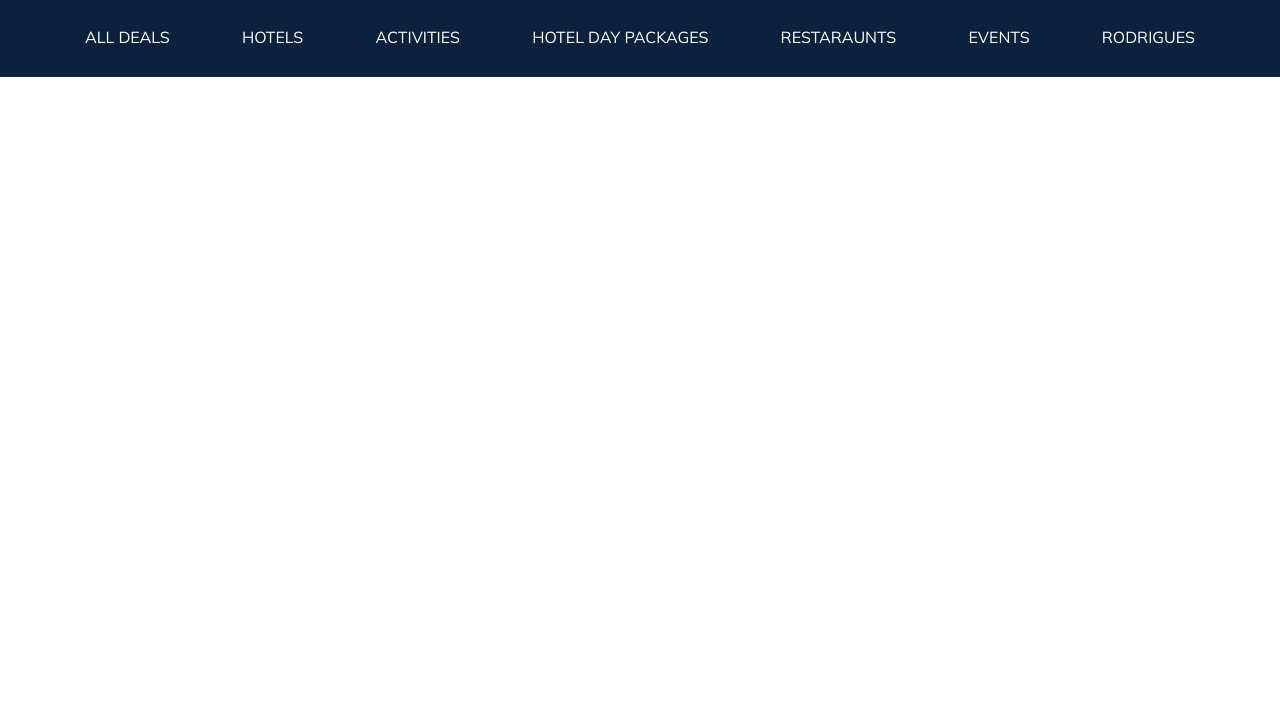
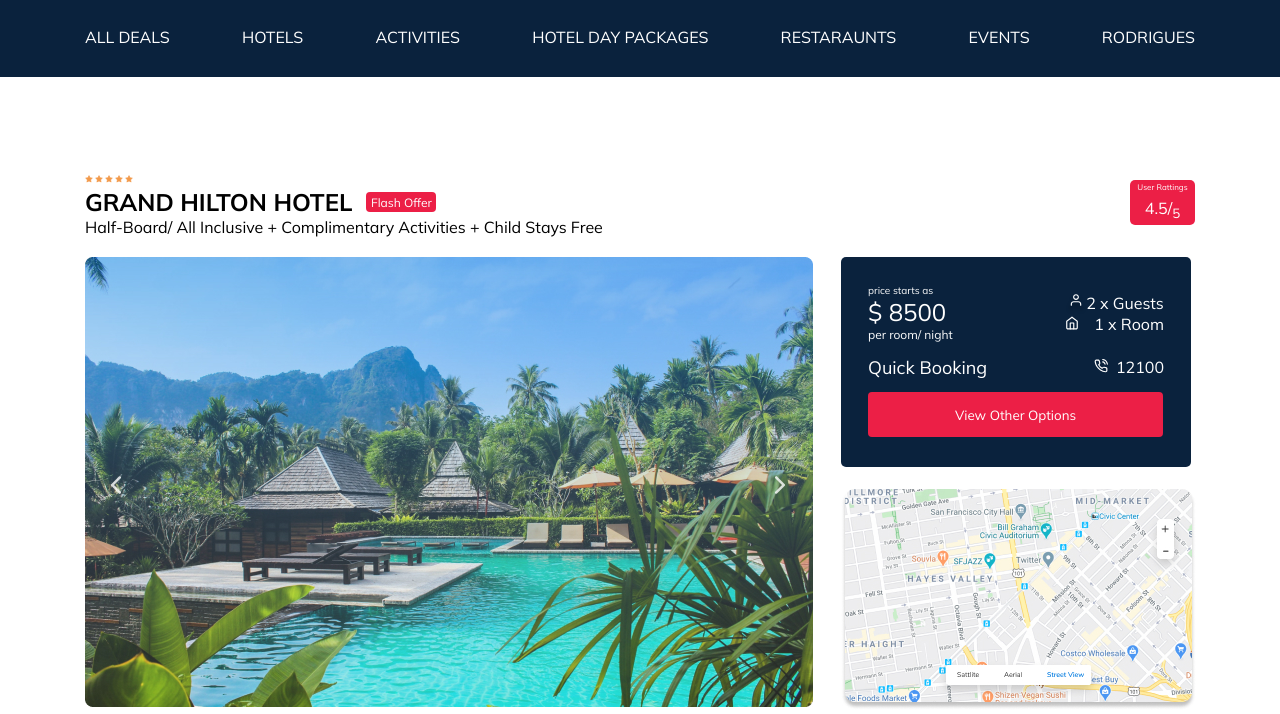
Before and after one commit to nanojava1/tour-plan, a plain HTML site: page index.html in a window 1280 px wide. Shown: the part 123-837 px from the top of the page. Before the commit the page ends 800 px from the top, so only its background shows below. Drawn offline with Linux system fonts and the light colour scheme.

Commit message:
end block hotel

```diff
--- a/index.html
+++ b/index.html
@@ -46,5 +46,60 @@
       </nav>
       </div>
   </header>
+  <section class="hotel">
+    <div class="hotel__container">
+   <div class="hotel-name">
+    <img src="img/stars.svg" alt="stars">
+    <div class="hotel-name__container">
+    <h1 class="Name">Grand Hilton Hotel</h1>
+    <div class="flash-offer">
+      Flash Offer
+    </div>
+  </div>
+  <div class="hotel-name__text">
+    Half-Board/ All Inclusive + Complimentary Activities + Child Stays Free
+  </div>
+</div>
+   <div class="hotel-name__rating">
+    <span class="rate-text">User Rattings</span>
+    <div>
+    4.5/<sub>5</sub>
+    </div>
+  </div>
+   </div>
+   <div class="hotel__rent">
+   <div class="hotel__images">
+    <img src="img/Slider.jpg" alt="" class="hotel__images--hotel">
+  </div>
+  <div class="hotel__rent--container">
+
+  <div class="hotel__price">
+  <div class="hotel__price--start">
+    <div class="hotel__price--price">
+    <span class="start">price starts as</span>
+    <span class="price">$ 8500</span>
+    <span class="night">per room/ night</span>
+  </div>
+  <div class="hotel__price--room">
+    <span class="guest"><img src="img/user.svg" alt="">2 x Guests</span>
+    <span class="room"><img src="img/Vector.svg" class="img-room">1 x Room</span>
+  </div>
+  </div>
+  <div class="hotel__price--booking">
+    <span class="booking">Quick Booking</span>
+    <span class="number"><img src="img/phone-call.svg" alt="" class="phone-call">12100</span>
+  </div>
+    <button class="hotel__price--button">View Other Options</button>
+  </div>
+  <div class="map-img">
+    <img src="img/Map.jpg" alt="">
+  </div>
+</div>
+</div>
+</div>
+  </section>
+ <section class="newsletter">
+
+ </section>
 </body>
 </html>
--- a/sass/_settings.sass
+++ b/sass/_settings.sass
@@ -10,3 +10,5 @@
 .container
   max-width: 1110px
   margin: 0px 128px
+.hotel__price
+  font-family: 'Nunito',serif
--- a/sass/sections/_header.sass
+++ b/sass/sections/_header.sass
@@ -43,6 +43,7 @@
   display: flex
   justify-content: space-around
   align-items: center
+  margin-bottom: 90px
 .nav
   width: 1110px
   display: flex
--- /dev/null
+++ b/sass/sections/_hotel.sass
@@ -0,0 +1,104 @@
+.hotel-name
+  max-width: 1110px
+  height: 70px
+
+.Name
+  font-size: 24px
+  text-transform: uppercase
+  margin-right: 14px
+.hotel-name__container
+  display: flex
+  align-items: center
+.flash-offer
+  display: flex
+  flex-wrap: nowrap
+  justify-content: space-evenly
+  align-items: center
+  border-radius: 4px
+  font-size: 12px
+  color: #FFFFFF
+  width: 70px
+  height: 20px
+  background-color: #EC1F46
+.hotel-name__rating
+  width: 65px
+  height: 45px
+  background-color: #EC1F46
+  color: #fff
+  display: flex
+  flex-wrap: wrap
+  align-items: center
+  justify-content: space-evenly
+  border-radius: 5px
+
+.rate-text
+ font-size: 8px
+ display: flex
+ flex-wrap: nowrap
+.hotel
+  max-width: 1110px
+  margin: auto
+.hotel__images
+  max-width: 1110px
+  margin-right: 28px
+.hotel__container
+  display: flex
+  justify-content: space-between
+  align-items: center
+  margin-bottom: 20px
+.hotel__price
+  width: 350px
+  height: 210px
+  background-color: #0A223D
+  border-radius: 5px
+  color: white
+.hotel__rent
+  display: flex
+.start
+  font-size: 10px
+  display: block
+.price
+  font-size: 24px
+  display: block
+.night
+  font-size: 12px
+  display: block
+.booking
+  font-size: 18px
+  display: block
+.hotel__price
+  display: flex
+  flex-wrap: wrap
+  justify-content: space-between
+  flex-direction: column
+  padding: 27px 27px 30px 27px
+  margin-bottom: 22px
+
+.guest
+  display: block
+  display: flex
+.room
+  display: block
+
+.hotel__price--start
+  display: flex
+  align-items: center
+  justify-content: space-between
+.hotel__price--booking
+  display: flex
+  align-items: center
+  justify-content: space-between
+.hotel__price--button
+  width: 295px
+  height: 45px
+  background-color: #EC1F46
+  border-radius: 4px
+  color: white
+  border: 0
+.img-room
+  margin-right: 16px
+.phone-call
+  margin-right: 8px
+.hotel__rent--container
+  display: flex
+  flex-direction: column
--- a/sass/style.sass
+++ b/sass/style.sass
@@ -1,3 +1,4 @@
 @import 'variables'
 @import 'settings'
 @import 'sections/_header.sass'
+@import 'sections/_hotel.sass'
```
Also changed, not shown: css/style.css, img/Map.jpg (added), img/Slider.jpg (added), img/Vector (head).svg (added), img/Vector(body).svg (added), img/Vector.svg (added), img/phone-call.svg (added), img/stars.svg (added), img/user.svg (added), 1 other file.
